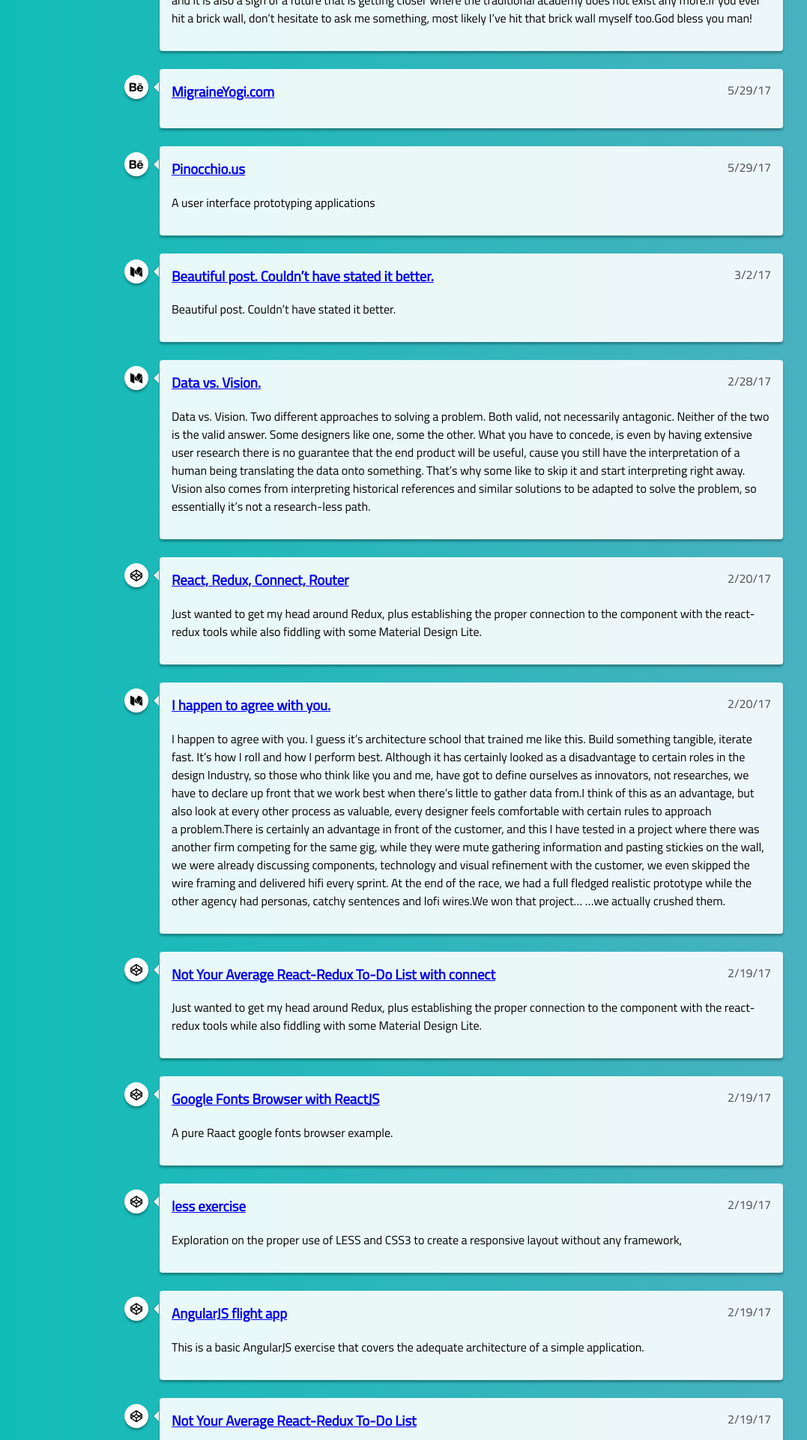
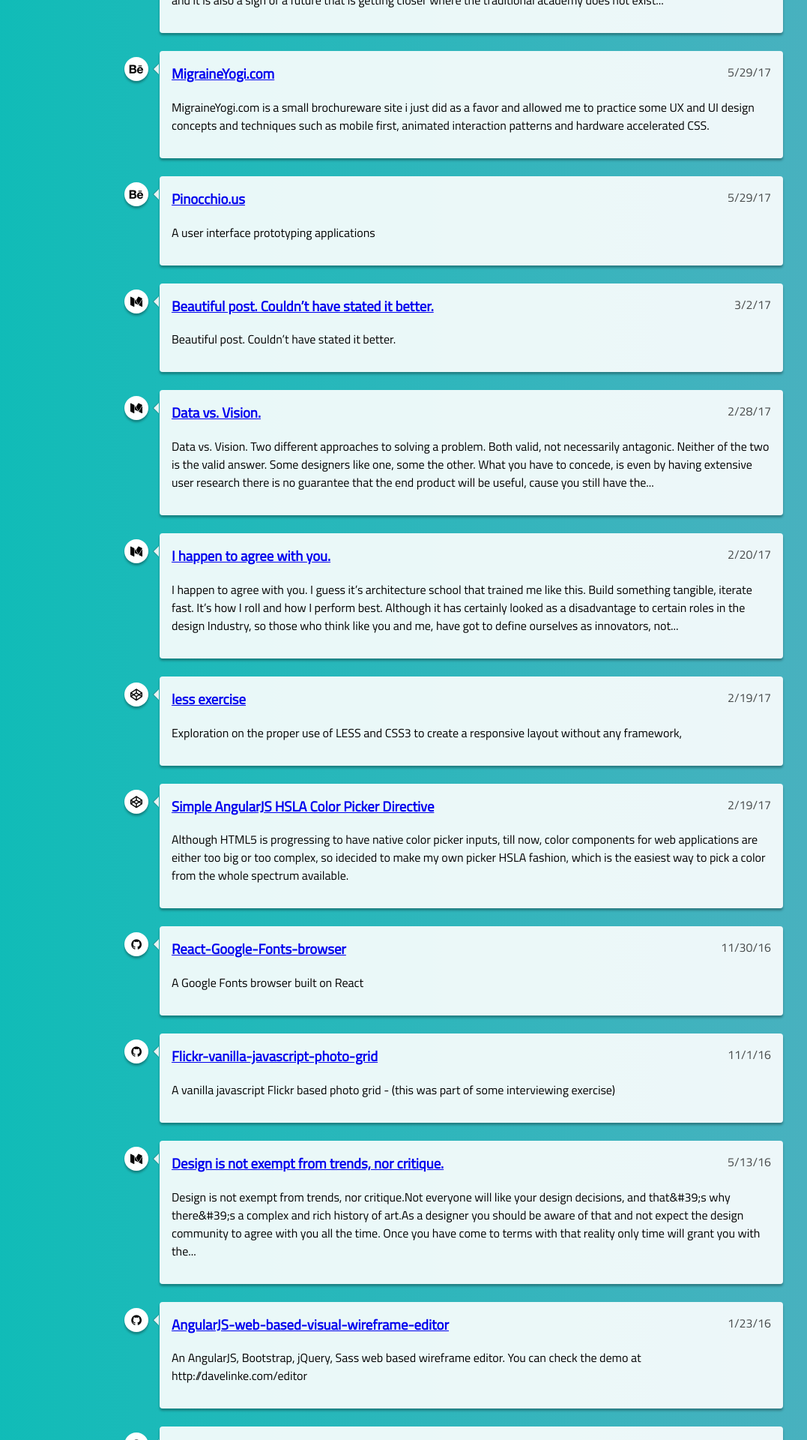
Before and after one commit to davelinke/personal-timeline, a React (Create React App) app: page / in a window 1280 px wide. Shown: the part 880-2800 px from the top of the page at 75% size, without its empty margins (203-1280 px from the left). Built offline with nearby package versions, Linux system fonts and the light colour scheme.

Commit message:
minor ui corrections (summary ellipsis)

```diff
--- a/public/static/json/timeline.json
+++ b/public/static/json/timeline.json
@@ -1,20 +1,20 @@
 {
     "items": [
+        {
+            "source": "github",
+            "image": false,
+            "title": "personal-timeline",
+            "url": "https://github.com/davelinke/personal-timeline",
+            "description": "A react, redux, ajax web app that aggregates content from your social networks.",
+            "date": "2017-10-24T23:44:26.000Z"
+        },
         {
             "source": "github",
             "image": false,
             "title": "davelinke.github.io",
             "url": "https://github.com/davelinke/davelinke.github.io",
             "description": "The new and shiny homepage of David Linke",
-            "date": "2017-10-22T19:58:13.000Z"
-        },
-        {
-            "source": "github",
-            "image": false,
-            "title": "personal-timeline",
-            "url": "https://github.com/davelinke/personal-timeline",
-            "description": "A react, redux, ajax web app that aggregates content from your social networks.",
-            "date": "2017-10-22T19:55:39.000Z"
+            "date": "2017-10-23T23:13:01.000Z"
         },
         {
             "source": "github",
@@ -53,7 +53,7 @@
             "image": "https://mir-s3-cdn-cf.behance.net/projects/404/11a0a553213963.Y3JvcCw5NDUsNzQwLDI4LDA.png",
             "title": "MigraineYogi.com",
             "url": "https://www.behance.net/gallery/53213963/MigraineYogicom",
-            "description": "",
+            "description": "MigraineYogi.com is a small brochureware site i just did as a favor and allowed me to practice some UX and UI design concepts and techniques such as mobile first, animated interaction patterns and hardware accelerated CSS.",
             "date": "2017-05-29T22:10:07.000Z"
         },
         {
@@ -81,14 +81,6 @@
             "date": "2017-02-28T02:10:31.000Z"
         },
         {
-            "source": "codepen",
-            "image": false,
-            "title": "React, Redux, Connect, Router",
-            "url": "https://codepen.io/davelinke/pen/dNBNRo",
-            "description": "Just wanted to get my head around Redux, plus establishing the proper connection to the component with the react-redux tools  while also fiddling with some Material Design Lite.",
-            "date": "2017-02-20T06:49:08.000Z"
-        },
-        {
             "source": "medium",
             "image": false,
             "title": "I happen to agree with you.",
@@ -99,42 +91,10 @@
         {
             "source": "codepen",
             "image": false,
-            "title": "Not Your Average React-Redux To-Do List with connect",
-            "url": "https://codepen.io/davelinke/pen/KaLbdL",
-            "description": "Just wanted to get my head around Redux, plus establishing the proper connection to the component with the react-redux tools  while also fiddling with some Material Design Lite.",
-            "date": "2017-02-19T23:35:42.000Z"
-        },
-        {
-            "source": "codepen",
-            "image": false,
-            "title": "Google Fonts Browser with ReactJS",
-            "url": "https://codepen.io/davelinke/pen/YppzNW",
-            "description": "A pure Raact google fonts browser example.",
-            "date": "2017-02-19T23:33:52.000Z"
-        },
-        {
-            "source": "codepen",
-            "image": false,
             "title": "less exercise",
             "url": "https://codepen.io/davelinke/pen/LbZjdJ",
             "description": "Exploration on the proper use of LESS and CSS3 to create a responsive layout without any framework,",
             "date": "2017-02-19T23:32:23.000Z"
-        },
-        {
-            "source": "codepen",
-            "image": false,
-            "title": "AngularJS flight app",
-            "url": "https://codepen.io/davelinke/pen/XNNaqN",
-            "description": "This is a basic AngularJS exercise that covers the adequate architecture of a simple application.",
-            "date": "2017-02-19T23:29:38.000Z"
-        },
-        {
-            "source": "codepen",
-            "image": false,
-            "title": "Not Your Average React-Redux To-Do List",
-            "url": "https://codepen.io/davelinke/pen/MJKvgz",
-            "description": "Just wanted to get my head around Redux while also fiddling with some Material Design Lite. This pen does not make use of react-redux connect to integrate the store with the components",
-            "date": "2017-02-19T23:27:34.000Z"
         },
         {
             "source": "codepen",
--- a/src/components/timeline.js
+++ b/src/components/timeline.js
@@ -24,6 +24,15 @@ class Timeline extends Component {
         const theDate = new Date(dateString);
         return theDate.getMonth()+1 + '/' + theDate.getDate() + '/' + (theDate.getFullYear()-2000);
     }
+    filterDescription(description){
+        const dl = description.length;
+        const sl = this.props.ui.summaryMaxLength;
+        if (dl>sl) {
+            description = description.substring(0,sl);
+            description = description.substring(0,description.lastIndexOf(' ')) + '...';
+        }
+        return description;
+    }
     renderTimeline(items){
         let output =[];
         items.map((item,i)=>{
@@ -32,7 +41,7 @@ class Timeline extends Component {
                     <p className="item-source"><i className={'fa fa-'+item.source} aria-hidden="true"></i><span className="sr">{item.source}</span></p>
                     <h3 className="item-title"><a href={item.url} target="_blank">{item.title}</a></h3>
                     <p className="item-date">{this.niceDate(item.date)}</p>
-                    <p className="item-description">{item.description}</p>
+                    <p className="item-description">{this.filterDescription(item.description)}</p>
                 </li>
             );
         });
@@ -50,7 +59,8 @@ class Timeline extends Component {
 const mapStateToProps = function(store) {
     return {
         defaults:store.defaults,
-        timeline:store.timeline
+        timeline:store.timeline,
+        ui:store.ui
     };
 };
 const SmartTimeline = connect(mapStateToProps)(Timeline);
--- a/src/reducers/uiReducer.js
+++ b/src/reducers/uiReducer.js
@@ -2,7 +2,8 @@ const defaultState = {
   lightbox:{
       visible:false,
       url:'about:blank'
-  }
+  },
+  summaryMaxLength:350
 };
 
 // create the reducers that will control the model
```
